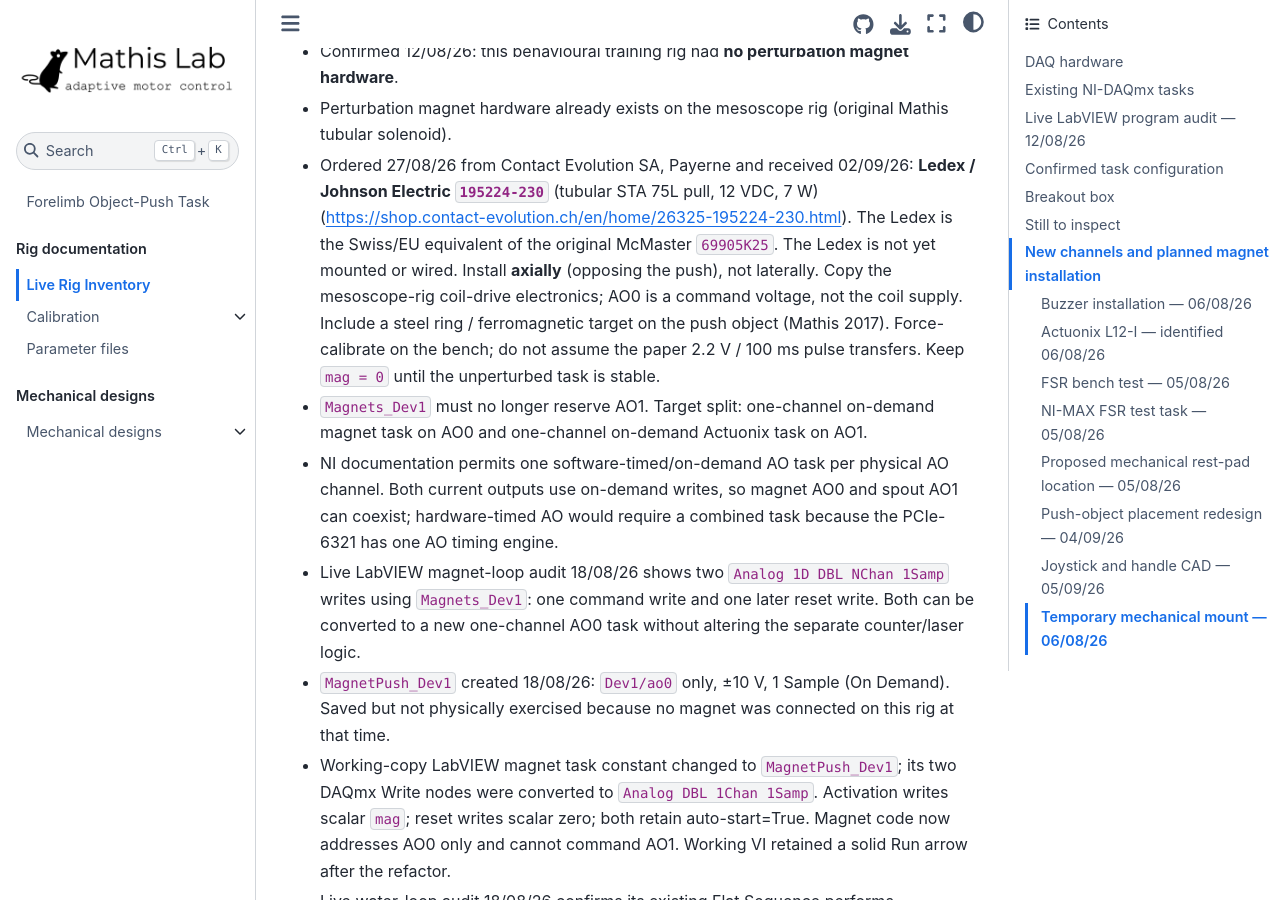
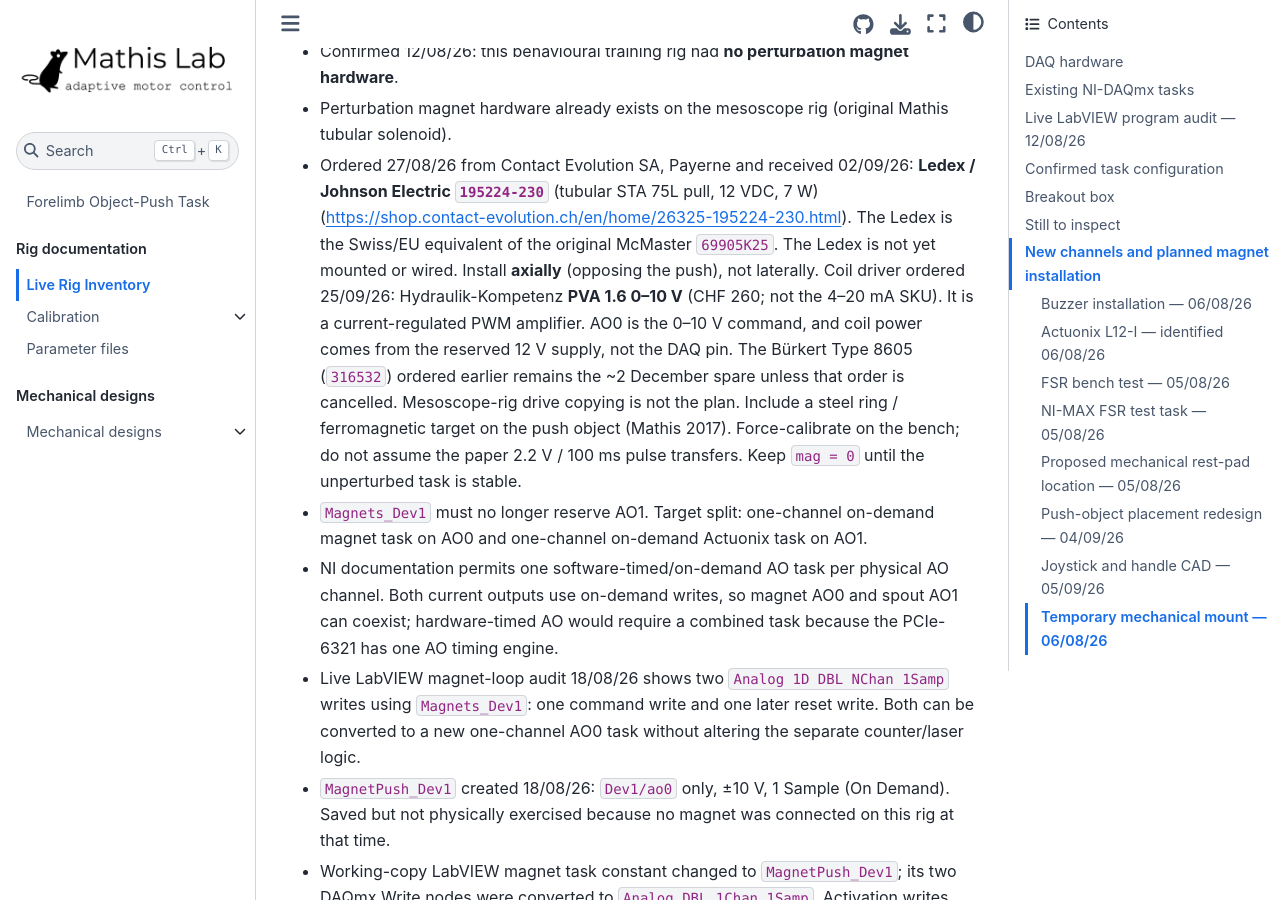
Before and after one commit to AdaptiveMotorControlLab/JoystickPushTask, a Jupyter Book: the page built from RIG_INVENTORY.md, in a window 1280 px wide and 900 px high, scrolled down 10889 px. Built offline with Jupyter Book 1.0.4 settings and Sphinx 7.4.7 and the Sphinx Book theme 1.1.4, drawn with Linux system fonts in a browser that asks for light colours; some of the changed text lies outside the part shown.

Commit message:
Record the ordered Hydraulik PVA driver for the Ledex.
The 0–10 V PVA 1.6 is the selected coil driver, so rig notes no longer treat the magnet install as blocked on procurement.

```diff
--- a/RIG_INVENTORY.md
+++ b/RIG_INVENTORY.md
@@ -379,7 +379,11 @@ Consequences:
   (https://shop.contact-evolution.ch/en/home/26325-195224-230.html).
   The Ledex is the Swiss/EU equivalent of the original McMaster `69905K25`. The Ledex is not yet mounted or wired.
   Install **axially** (opposing the push), not laterally.
-  Copy the mesoscope-rig coil-drive electronics; AO0 is a command voltage, not the coil supply.
+  Coil driver ordered 25/09/26: Hydraulik-Kompetenz **PVA 1.6 0–10 V**
+  (CHF 260; not the 4–20 mA SKU). It is a current-regulated PWM amplifier. AO0 is the
+  0–10 V command, and coil power comes from the reserved 12 V supply, not the DAQ pin.
+  The Bürkert Type 8605 (`316532`) ordered earlier remains the ~2 December spare unless
+  that order is cancelled. Mesoscope-rig drive copying is not the plan.
   Include a steel ring / ferromagnetic target on the push object (Mathis 2017).
   Force-calibrate on the bench; do not assume the paper 2.2 V / 100 ms pulse transfers.
   Keep `mag = 0` until the unperturbed task is stable.
@@ -429,7 +433,7 @@ length was measured 08/09/26; see
   exact pulse equivalence has not been electrically measured; functional calibration should use
   delivered water mass/volume.
 - Random/Fixed perturbation blocks have not yet been physically bench-tested on this training rig;
-  install the Ledex drive and validate its hardware mapping, force and sign before enabling them.
+  install the ordered PVA 1.6 driver and validate its hardware mapping, force and sign before enabling them.
 
 
 
@@ -452,7 +456,8 @@ add a small transistor/MOSFET driver if the tone is weak or the line is loaded.
 - [x] Confirmed 12/08/26: no perturbation magnet then on training rig; magnet existed on mesoscope rig only
 - [x] Ordered 27/08/26: Ledex `195224-230` from Contact Evolution SA (Payerne), the Swiss/EU equivalent of McMaster `69905K25`
 - [x] Ledex `195224-230` received 02/09/26; holder STEP model added 03/09/26
-- [ ] Print/fit holder, install coil driver, wire AO0 terminal 22 and force-calibrate the Ledex
+- [x] Ordered 25/09/26: Hydraulik-Kompetenz PVA 1.6 0–10 V (CHF 260) as the Ledex coil driver. Not the 4–20 mA SKU. Bürkert Type 8605 / `316532` stays the ~2 December spare unless cancelled
+- [ ] Print/fit holder, install the PVA driver, wire AO0 terminal 22 and force-calibrate the Ledex
 - [x] `Water_Dev1`: `Dev1/port0/line0`, digital line output, on-demand, not inverted in NI-MAX
 - [x] `frame counter_Dev1`: `Dev1/ctr0`, rising edges from `PFI8`
 - [x] `MyPulseOutputTask`: `Dev1/ctr1` output on `PFI13`, continuous 50 Hz pulse train
@@ -477,7 +482,7 @@ add a small transistor/MOSFET driver if the tone is weak or the line is loaded.
 | FSR 402 rest pad      | `Dev1/ai2`         | signal → 65, ground → AI GND (64), excitation → +5 V (**8**, not 14)                        | replaced 08/09/26 after 04/09 tail rip; fixed on rail with protective tape; working. Threshold/hysteresis still to calibrate |
 | Adafruit #1536 buzzer | `Dev1/port0/line1` | `+` → 17 (P0.1), `−` → 15 (D GND)                                                           | installed; NI-MAX and 50 ms LabVIEW success-cue tests passed                                            |
 | Actuonix lick spout   | `Dev1/ao1`         | signal → 21, reference → AO GND (54), motor power from separate 12 V PSU with shared ground | installed; `LickSpout_Dev1` and full extend/water/retract sequence passed across three spaced trials    |
-| Axial magnet Ledex `195224-230` | `Dev1/ao0` | command → 22, AO GND shared with drive electronics; coil power **not** from the DAQ pin | received 02/09/26; not mounted or wired. Copy mesoscope drive; mount axially; steel-ring target on push object |
+| Axial magnet Ledex `195224-230` | `Dev1/ao0` | command → 22, AO GND shared with drive electronics; coil power **not** from the DAQ pin | coil received 02/09/26; driver ordered 25/09/26 (Hydraulik-Kompetenz PVA 1.6 0–10 V). Not mounted or wired. Mount axially; steel-ring target on push object |
 
 
 Leave `ao0` (terminal 22) reserved for the Ledex until its drive is installed.
```
Also changed, not shown: README.md (+4 -3 lines), calibration/README.md (+1 -1 lines).
